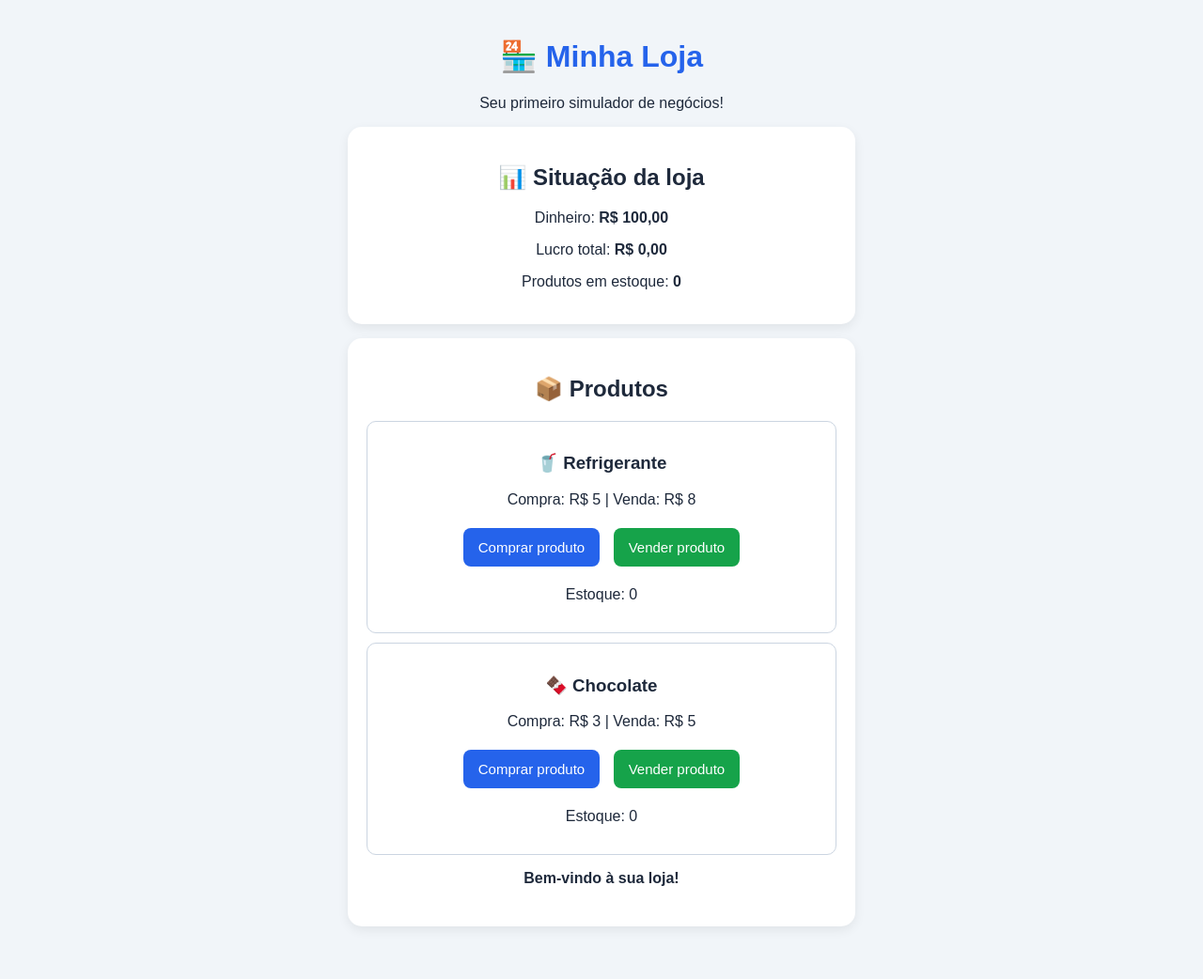
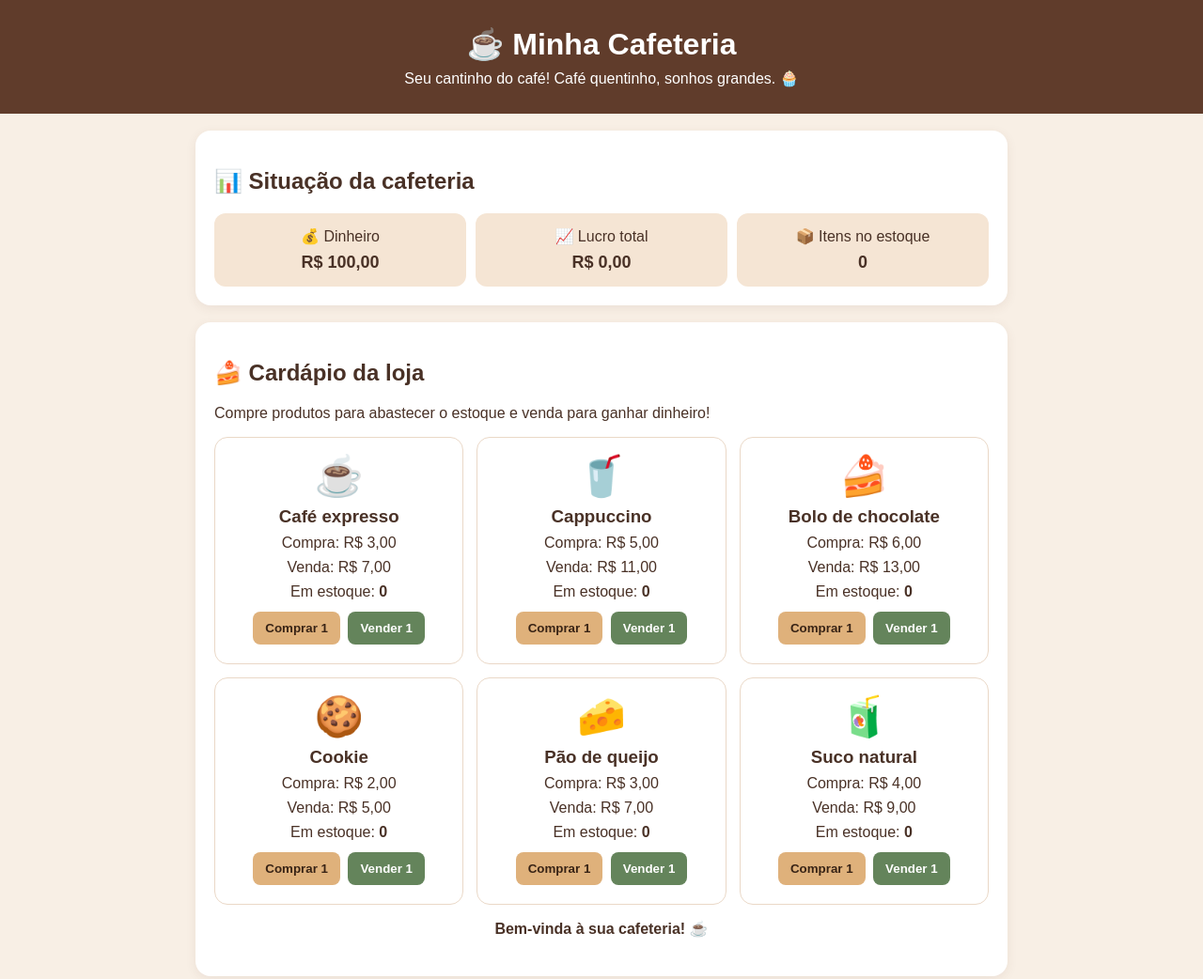
Before and after one commit to estercorreadacosta/Simulador-de-loja, a plain HTML site: page index.html in a window 1280 px wide. Shown: the top 1042 px of the page at 94% size. Before the commit the page ends 1021 px from the top, so only its background shows below. Drawn offline with Linux system fonts and the light colour scheme.

Commit message:
Update index.html

```diff
--- a/index.html
+++ b/index.html
@@ -3,188 +3,199 @@
 <head>
 <meta charset="UTF-8">
 <meta name="viewport" content="width=device-width, initial-scale=1.0">
-  <title>Minha Loja</title>
-
+<title>Minha Cafeteria</title>
 <style>
+* { box-sizing: border-box; }
 body {
+  margin: 0;
   font-family: Arial, sans-serif;
-      background: #f1f5f9;
-      color: #1e293b;
+  background: #f8efe5;
+  color: #493126;
+}
+header {
+  background: #603c2b;
+  color: white;
   text-align: center;
-      margin: 0;
-      padding: 20px;
+  padding: 28px 12px;
 }
-
-    h1 {
-      color: #2563eb;
-    }
-
+header h1 { margin: 0 0 8px; }
+header p { margin: 0; }
+main { max-width: 900px; margin: auto; padding: 18px; }
 .painel {
   background: white;
-      max-width: 500px;
-      margin: 15px auto;
   padding: 20px;
-      border-radius: 15px;
-      box-shadow: 0 4px 12px #00000012;
+  border-radius: 16px;
+  margin-bottom: 18px;
+  box-shadow: 0 3px 12px #603c2b15;
 }
-
+.resumo {
+  display: grid;
+  grid-template-columns: repeat(3, 1fr);
+  gap: 10px;
+}
+.numero {
+  background: #f5e5d4;
+  padding: 15px 5px;
+  text-align: center;
+  border-radius: 12px;
+  overflow-wrap: anywhere;
+}
+.numero strong { display: block; margin-top: 8px; font-size: 18px; }
+.produtos {
+  display: grid;
+  grid-template-columns: repeat(auto-fit, minmax(210px, 1fr));
+  gap: 14px;
+}
 .produto {
-      border: 1px solid #cbd5e1;
-      padding: 15px;
-      margin: 10px 0;
-      border-radius: 10px;
+  border: 1px solid #ead8c7;
+  padding: 16px;
+  border-radius: 14px;
+  text-align: center;
 }
-
+.emoji { font-size: 42px; }
+.produto h3 { margin: 8px 0; }
+.produto p { margin: 8px 0; }
 button {
-      background: #2563eb;
-      color: white;
-      border: none;
-      padding: 12px 16px;
-      margin: 5px;
+  border: 0;
+  padding: 10px 13px;
+  margin: 4px 2px;
   border-radius: 8px;
+  font-weight: bold;
   cursor: pointer;
-      font-size: 15px;
 }
-
-    button:hover {
-      background: #1d4ed8;
-    }
-
-    .vender {
-      background: #16a34a;
-    }
-
-    .vender:hover {
-      background: #15803d;
-    }
-
+.comprar { background: #dfb17b; color: #382315; }
+.vender { background: #64845b; color: white; }
+button:hover { filter: brightness(.94); }
 #mensagem {
   font-weight: bold;
   min-height: 24px;
+  text-align: center;
+}
+footer { text-align: center; padding: 20px; color: #765b4a; }
+@media(max-width: 480px) {
+  .resumo { grid-template-columns: 1fr; }
 }
 </style>
 </head>
+<body>
+<header>
+  <h1>☕ Minha Cafeteria</h1>
+  <p>Seu cantinho do café! Café quentinho, sonhos grandes. 🧁</p>
+</header>
 
-<body>
-  <h1>🏪 Minha Loja</h1>
-  <p>Seu primeiro simulador de negócios!</p>
+<main>
+  <section class="painel">
+    <h2>📊 Situação da cafeteria</h2>
+    <div class="resumo">
+      <div class="numero">💰 Dinheiro<strong id="dinheiro">R$ 100,00</strong></div>
+      <div class="numero">📈 Lucro total<strong id="lucro">R$ 0,00</strong></div>
+      <div class="numero">📦 Itens no estoque<strong id="estoque">0</strong></div>
+    </div>
+  </section>
 
-  <div class="painel">
-    <h2>📊 Situação da loja</h2>
-    <p>Dinheiro: <strong id="dinheiro">R$ 100,00</strong></p>
-    <p>Lucro total: <strong id="lucro">R$ 0,00</strong></p>
-    <p>Produtos em estoque: <strong id="estoque">0</strong></p>
-  </div>
+  <section class="painel">
+    <h2>🍰 Cardápio da loja</h2>
+    <p>Compre produtos para abastecer o estoque e venda para ganhar dinheiro!</p>
+    <div id="produtos" class="produtos"></div>
+    <p id="mensagem" aria-live="polite">Bem-vinda à sua cafeteria! ☕</p>
+  </section>
 
-  <div class="painel">
-    <h2>📦 Produtos</h2>
+  <section class="painel">
+    <h2>✨ Objetivo</h2>
+    <p>Comece com R$ 100,00, administre seu dinheiro e faça sua cafeteria crescer!</p>
+    <button class="comprar" onclick="melhorar()">🪴 Comprar decoração — R$ 50</button>
+    <p id="decoracao">Sua cafeteria está esperando por você!</p>
+  </section>
+</main>
 
-    <div class="produto">
-      <h3>🥤 Refrigerante</h3>
-      <p>Compra: R$ 5 | Venda: R$ 8</p>
-      <button onclick="comprar('refri')">
-        Comprar produto
-      </button>
-      <button class="vender" onclick="vender('refri')">
-        Vender produto
-      </button>
-      <p>Estoque: <span id="refri">0</span></p>
-    </div>
-
-    <div class="produto">
-      <h3>🍫 Chocolate</h3>
-      <p>Compra: R$ 3 | Venda: R$ 5</p>
-      <button onclick="comprar('chocolate')">
-        Comprar produto
-      </button>
-      <button class="vender" onclick="vender('chocolate')">
-        Vender produto
-      </button>
-      <p>Estoque: <span id="chocolate">0</span></p>
-    </div>
-
-    <p id="mensagem">Bem-vindo à sua loja!</p>
-  </div>
+<footer>Feito com ☕ e carinho | Minha Cafeteria</footer>
 
 <script>
+const catalogo = [
+  { nome: "Café expresso", emoji: "☕", custo: 3, venda: 7, estoque: 0 },
+  { nome: "Cappuccino", emoji: "🥤", custo: 5, venda: 11, estoque: 0 },
+  { nome: "Bolo de chocolate", emoji: "🍰", custo: 6, venda: 13, estoque: 0 },
+  { nome: "Cookie", emoji: "🍪", custo: 2, venda: 5, estoque: 0 },
+  { nome: "Pão de queijo", emoji: "🧀", custo: 3, venda: 7, estoque: 0 },
+  { nome: "Suco natural", emoji: "🧃", custo: 4, venda: 9, estoque: 0 }
+];
+
 let dinheiro = 100;
 let lucro = 0;
+let decorada = false;
 
-    let produtos = {
-      refri: {
-        custo: 5,
-        preco: 8,
-        estoque: 0
-      },
-      chocolate: {
-        custo: 3,
-        preco: 5,
-        estoque: 0
-      }
-    };
-
-    function atualizarTela() {
-      document.getElementById("dinheiro").textContent =
-        dinheiro.toLocaleString("pt-BR", {
-          style: "currency",
-          currency: "BRL"
+const moeda = n => n.toLocaleString("pt-BR", {
+  style: "currency", currency: "BRL"
 });
 
-      document.getElementById("lucro").textContent =
-        lucro.toLocaleString("pt-BR", {
-          style: "currency",
-          currency: "BRL"
-        });
+function mostrar() {
+  document.getElementById("dinheiro").textContent = moeda(dinheiro);
+  document.getElementById("lucro").textContent = moeda(lucro);
+  document.getElementById("estoque").textContent =
+    catalogo.reduce((total, p) => total + p.estoque, 0);
 
-      let totalEstoque = 0;
-
-      for (let nome in produtos) {
-        document.getElementById(nome).textContent =
-          produtos[nome].estoque;
-
-        totalEstoque += produtos[nome].estoque;
+  document.getElementById("produtos").innerHTML = catalogo.map((p, i) => `
+    <article class="produto">
+      <div class="emoji">${p.emoji}</div>
+      <h3>${p.nome}</h3>
+      <p>Compra: ${moeda(p.custo)}</p>
+      <p>Venda: ${moeda(p.venda)}</p>
+      <p>Em estoque: <strong>${p.estoque}</strong></p>
+      <button class="comprar" onclick="comprar(${i})">Comprar 1</button>
+      <button class="vender" onclick="vender(${i})">Vender 1</button>
+    </article>
+  `).join("");
 }
 
-      document.getElementById("estoque").textContent =
-        totalEstoque;
+function avisar(texto) {
+  document.getElementById("mensagem").textContent = texto;
 }
 
-    function comprar(nome) {
-      let produto = produtos[nome];
-
-      if (dinheiro >= produto.custo) {
-        dinheiro -= produto.custo;
-        produto.estoque++;
-
-        document.getElementById("mensagem").textContent =
-          "Produto comprado com sucesso!";
-
-        atualizarTela();
-      } else {
-        document.getElementById("mensagem").textContent =
-          "Dinheiro insuficiente!";
+function comprar(i) {
+  const p = catalogo[i];
+  if (dinheiro < p.custo) {
+    avisar("Dinheiro insuficiente! Venda produtos primeiro. 💸");
+    return;
   }
+  dinheiro -= p.custo;
+  p.estoque++;
+  lucro -= p.custo;
+  avisar("Você comprou: " + p.nome + "! 📦");
+  mostrar();
 }
 
-    function vender(nome) {
-      let produto = produtos[nome];
-
-      if (produto.estoque > 0) {
-        produto.estoque--;
-        dinheiro += produto.preco;
-        lucro += produto.preco - produto.custo;
-
-        document.getElementById("mensagem").textContent =
-          "Venda realizada! Você ganhou dinheiro.";
-
-        atualizarTela();
-      } else {
-        document.getElementById("mensagem").textContent =
-          "Sem estoque! Compre primeiro.";
+function vender(i) {
+  const p = catalogo[i];
+  if (p.estoque < 1) {
+    avisar("Sem estoque de " + p.nome + "! Compre primeiro. 📦");
+    return;
   }
+  p.estoque--;
+  dinheiro += p.venda;
+  lucro += p.venda;
+  avisar("Venda realizada: " + p.nome + "! Obrigada, cliente! ☕");
+  mostrar();
 }
 
-    atualizarTela();
+function melhorar() {
+  if (decorada) {
+    avisar("Sua cafeteria já tem uma decoração nova! 🪴");
+    return;
+  }
+  if (dinheiro < 50) {
+    avisar("Você precisa de R$ 50 para comprar a decoração.");
+    return;
+  }
+  dinheiro -= 50;
+  lucro -= 50;
+  decorada = true;
+  document.getElementById("decoracao").textContent =
+    "🪴 Decoração comprada! Sua cafeteria ficou mais aconchegante!";
+  avisar("Parabéns! Você melhorou sua cafeteria! ✨");
+  mostrar();
+}
+
+mostrar();
 </script>
 </body>
 </html>
```
Lines whose indentation alone changed are shown as unchanged.
